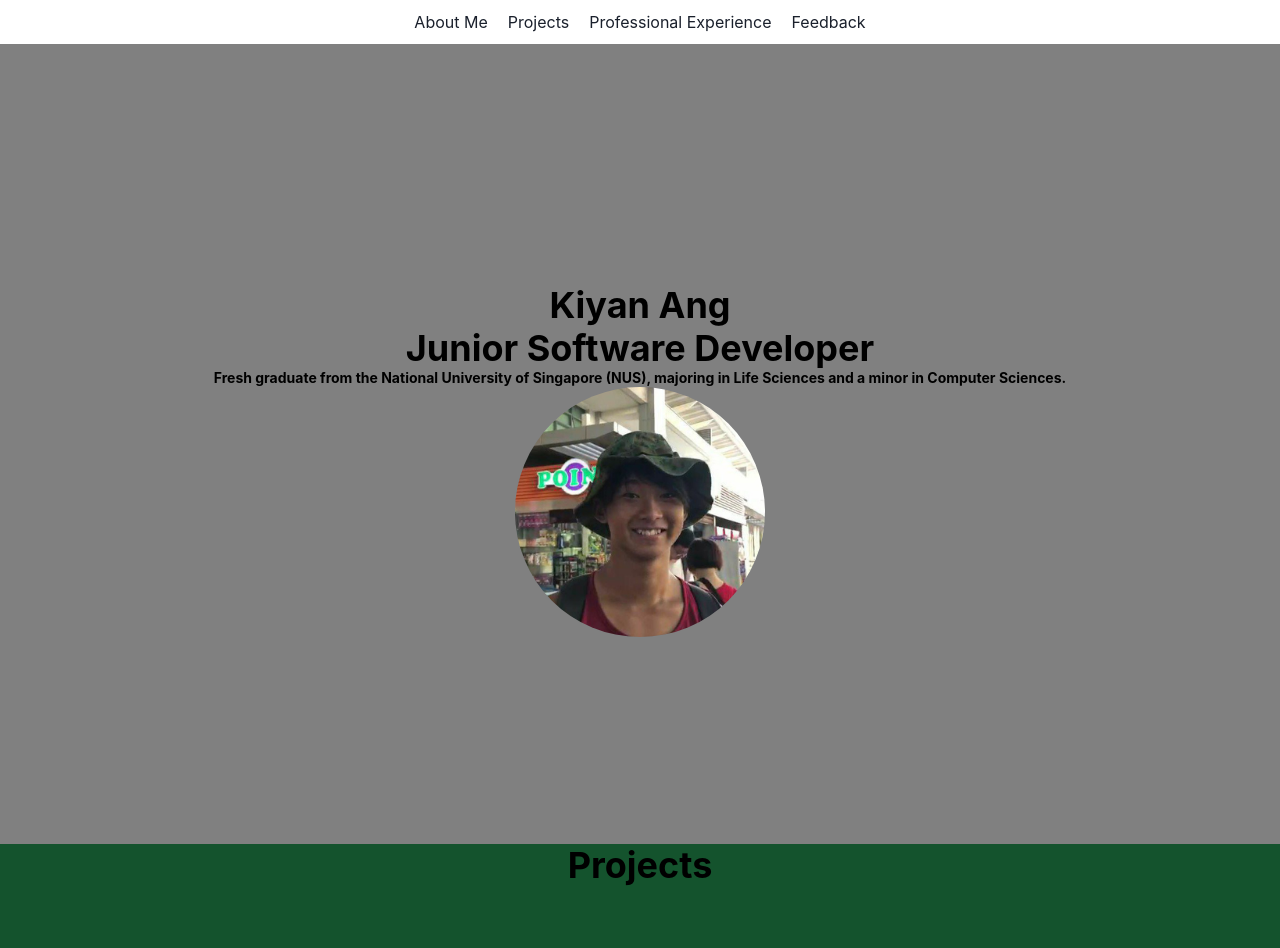
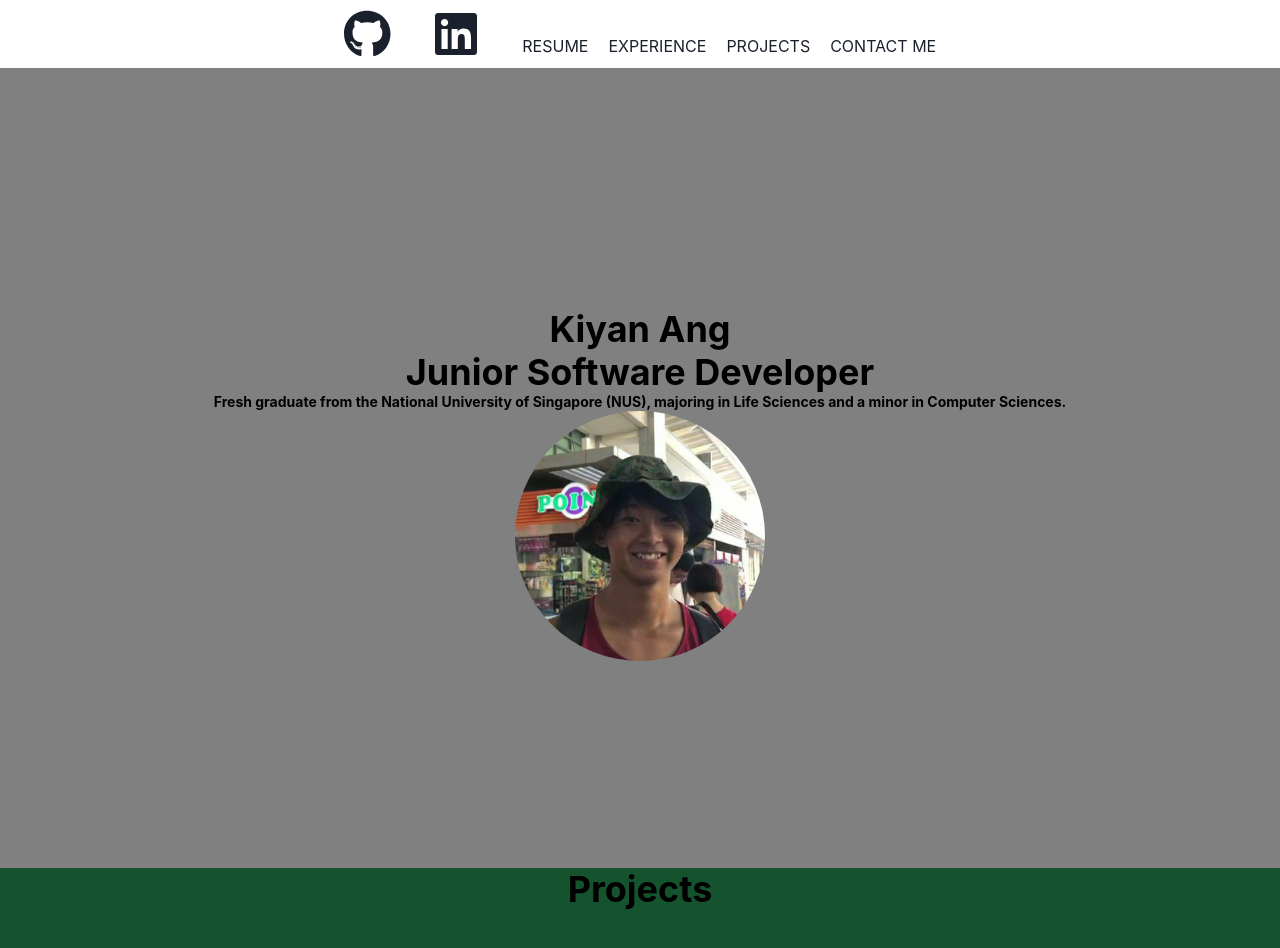
Before and after one commit to kynapy/kynapy.github.io, a React (Create React App) app: page / in a window 1280 px wide. Shown: the top 948 px of the page. Built offline with nearby package versions, Linux system fonts and the light colour scheme.

Commit message:
Add design for nav bar

```diff
--- a/src/components/Navbar.js
+++ b/src/components/Navbar.js
@@ -1,13 +1,17 @@
-import "./../css/Navbar.css";
+import "../css/Navbar.css";
+import { FontAwesomeIcon } from '@fortawesome/react-fontawesome';
+import { faGithub, faLinkedin } from '@fortawesome/free-brands-svg-icons';
 
 const Navbar = () => {
     return (
         <nav>
             <ul>
-                <li>About Me</li>
-                <li>Projects</li>
-                <li>Professional Experience</li>
-                <li>Feedback</li>
+                <li><a href="https://www.github.com/kynapy"><FontAwesomeIcon icon={faGithub} size="3x" style={{marginRight: "25px"}}/></a></li>
+                <li><a href="https://www.linkedin.com/in/kiyan-ang"><FontAwesomeIcon icon={faLinkedin} size="3x" style={{marginRight: "25px"}}/></a></li>
+                <li class="navElements">RESUME</li>
+                <li class="navElements">EXPERIENCE</li>
+                <li class="navElements">PROJECTS</li>
+                <li class="navElements">CONTACT ME</li>
             </ul>
         </nav>
     )
```
